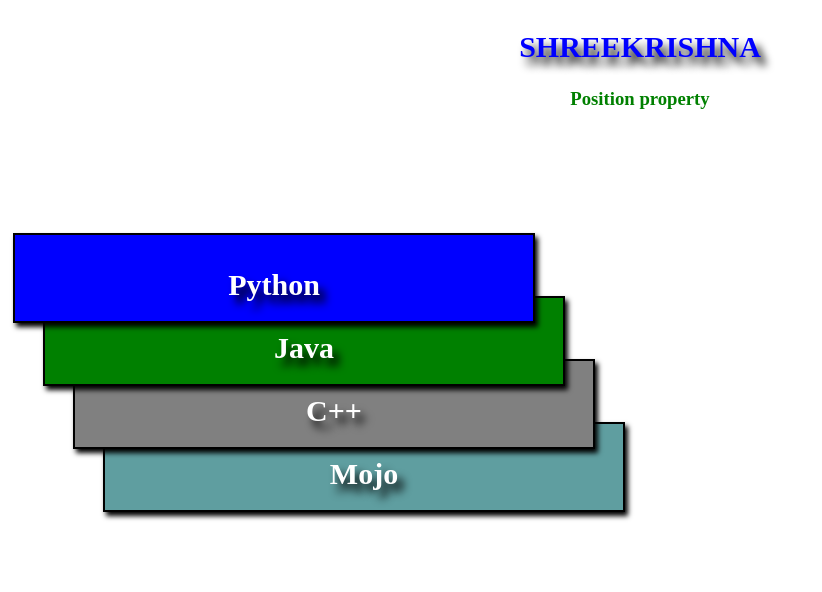
After one commit to ravibalebilalu/html_css, a Django app: page /position in a window 1280 px wide. The commit adds this page. Shown: the top 592 px of the page, without its empty margins (0-822 px from the left). Run offline with Django 5.2, Linux system fonts and the light colour scheme.

Commit message:
position

```diff
--- a/html_css_project/html_css_project/urls.py
+++ b/html_css_project/html_css_project/urls.py
@@ -16,9 +16,10 @@ Including another URLconf
 """
 from django.contrib import admin
 from django.urls import path
-from notes.views import my_view,students_list,edit_student,another_view,sematic_tags,html_06,display_property
+from notes.views import my_view,students_list,edit_student,another_view,sematic_tags,html_06,display_property,position
 
 urlpatterns = [
+    path('position',position,name = 'position'),
     path('display_property',display_property,name = 'display_property'),
     path('html_06',html_06,name= 'html_06'),
     path('sematic_tags',sematic_tags,name= "sematic_tags"),
--- /dev/null
+++ b/html_css_project/notes/templates/note_08.html
@@ -0,0 +1,100 @@
+<!DOCTYPE html>
+<html lang="en">
+<head>
+    <meta charset="UTF-8">
+    <meta name="viewport" content="width=device-width, initial-scale=1.0">
+    <title>Document</title>
+
+    <style>
+        *{
+            margin: 0;
+            padding: 0;
+        }
+        .box{
+            border: 2px solid black;
+            height: 80px;
+            width: 40vw;
+            padding: 3px;
+            margin: 3px ;
+            position: relative;
+        }
+
+        .box1{
+            background-color: blue;
+            top:120px;
+            left: 10px;
+            z-index: 5;
+            box-shadow: 3px 4px 5px black;
+
+
+        }
+
+        .box2{
+            background-color: green;
+            top: 90px;
+            left: 40px;
+            z-index: 3;
+            box-shadow: 3px 4px 5px black;
+
+        }
+        .box3{
+            background-color: gray;
+            top: 60px;
+            left: 70px;
+            z-index: 2;
+            box-shadow: 3px 4px 5px black;
+
+
+        }
+        .box4{
+            background-color: cadetblue;
+            top: 30px;
+            left: 100px;
+            z-index: 1;
+            box-shadow: 3px 4px 5px black;
+        }
+        h4{
+            text-align: center;
+            font-size: 30px;
+            position: relative;
+            top: 30px;
+            color: white;
+            text-shadow: 6px 8px 9px black;
+
+        }
+    .heading{
+        color:blue;
+    }
+.subheading{
+    color:green;
+    text-align:center;
+
+}
+
+    </style>
+</head>
+<body>
+    <h4 class="heading">SHREEKRISHNA</h4>
+    <br><br><br>
+    <h3 class="subheading">Position property</h3>
+    <div class="box box1">
+        <h4>Python</h4>
+    </div>
+    <div class="box box2">
+        <h4>Java</h4>
+    </div>
+    <div class="box box3">
+        <h4>C++</h4>
+    </div>
+    <div class="box box4">
+        <h4>Mojo</h4>
+    </div>
+    <br><br><br>
+
+
+
+
+    <br><br><br>
+
+</body>
+</html>
--- a/html_css_project/notes/views.py
+++ b/html_css_project/notes/views.py
@@ -77,3 +77,6 @@ def html_06(request):
 
 def display_property(request):
     return render(request,'note_07.html')
+
+def position(request):
+    return render(request,'note_08.html')
```
Also changed, not shown: html_css_project/notes/static/note_07.css (+27 -0 lines), html_css_project/notes/templates/note_01.html (+11 -4 lines), html_css_project/notes/templates/note_07.html (+18 -0 lines).
